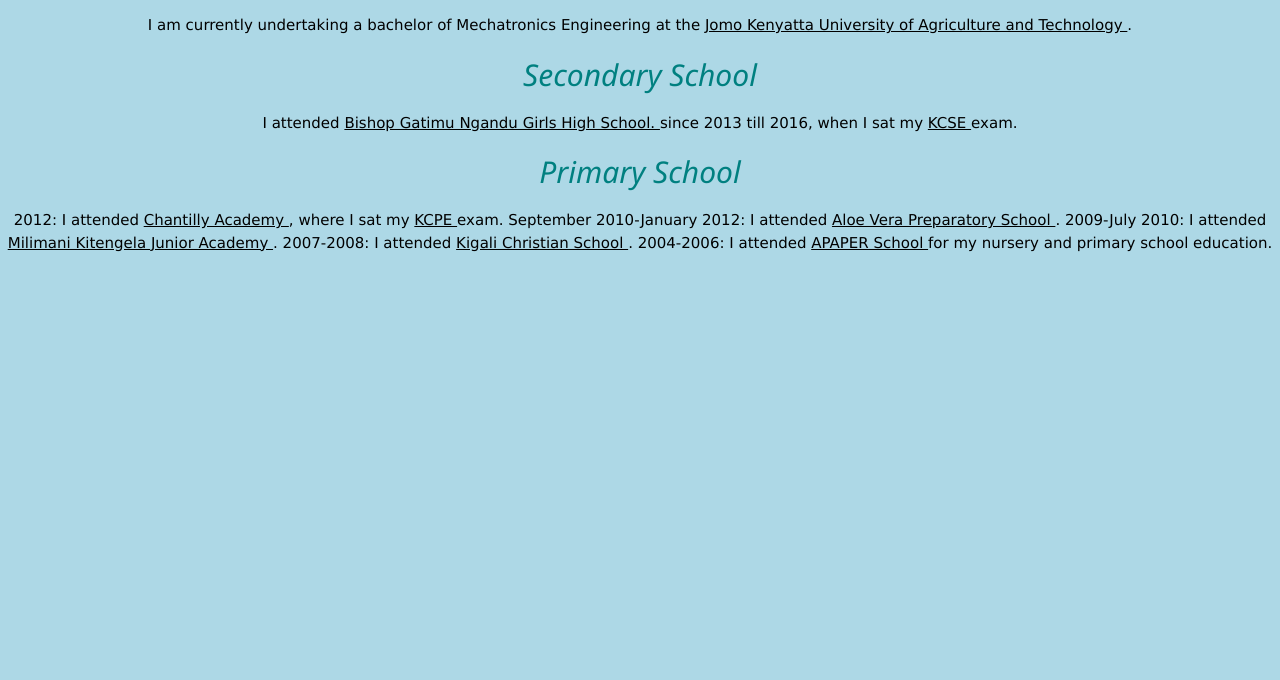
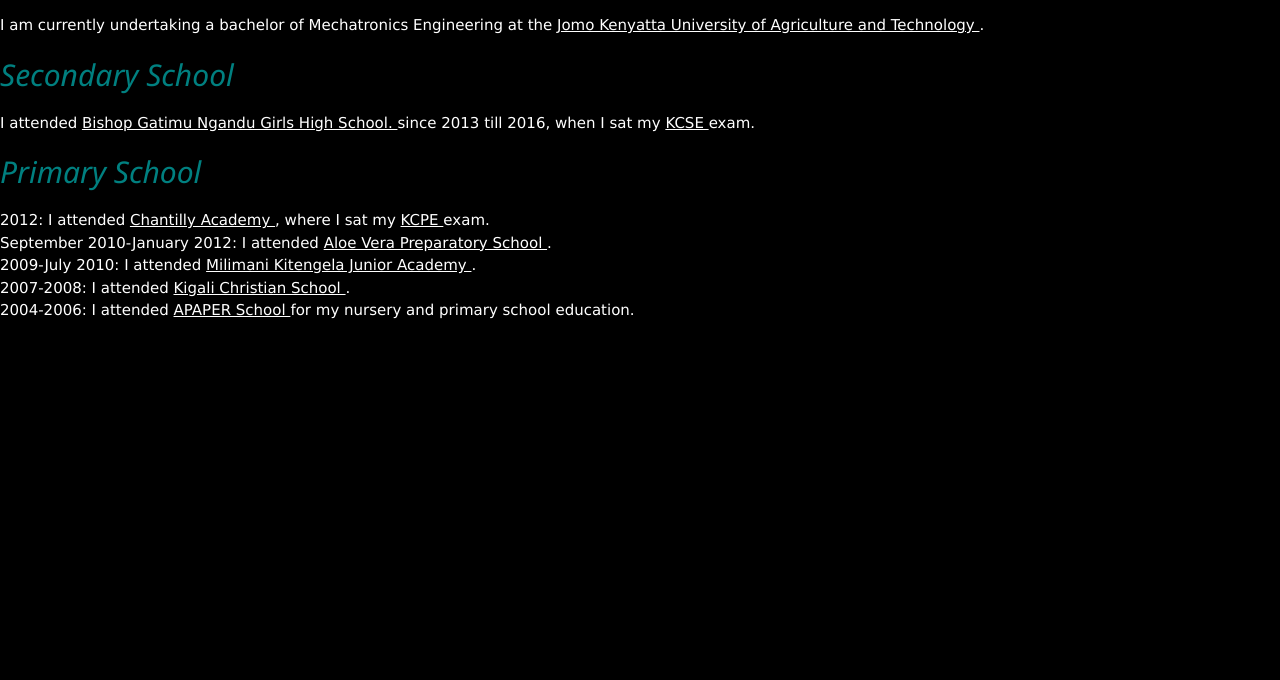
Before and after one commit to Shekillah/Shekillah.github.io, a plain HTML site: page Educational Background.html in a window 1280 px wide. Shown: the part 120-800 px from the top of the page. Drawn offline with nearby package versions, Linux system fonts and the light colour scheme.

Commit message:
Add files via upload

```diff
--- a/Educational Background.html
+++ b/Educational Background.html
@@ -7,6 +7,8 @@
 	<link rel="stylesheet" href="https://www.w3schools.com/w3css/4/w3.css">
 
 		<style type="text/css">
+			body {color: white;}
+
 
 			h1
 				{color: purple;}
@@ -23,35 +25,31 @@
   </head>
 
 
-<body bgcolor="lightblue">
-
-          <center>
+<body bgcolor="black">
 
 	 <h1><b> EDUCATIONAL BACKGROUND: </b></h1>
 
 	 		<h2><i> University </i> </h2>
 
 			 	<p>
-			 		I am currently undertaking a bachelor of Mechatronics Engineering at the <a href="http://www.jkuat.ac.ke"> Jomo Kenyatta University of Agriculture and Technology </a>.
+			 		I am currently undertaking a bachelor of Mechatronics Engineering at the <a href="http://www.jkuat.ac.ke"> Jomo Kenyatta University of Agriculture and Technology </a>.<br>
 			 	</p>
 
 
 	 		<h2> <i> Secondary School </i></h2>
 
 	 			<p>
-	 				I attended <a href="https://en.wikipedia.org/wiki/Bishop_Gatimu_Ngandu_Girls_High_School"> Bishop Gatimu Ngandu Girls High School. </a> since 2013 till 2016, when I sat my <a href="https://en.wikipedia.org/wiki/Kenya_Certificate_of_Secondary_Education"> KCSE </a> exam.
+	 				I attended <a href="https://en.wikipedia.org/wiki/Bishop_Gatimu_Ngandu_Girls_High_School"> Bishop Gatimu Ngandu Girls High School. </a> since 2013 till 2016, when I sat my <a href="https://en.wikipedia.org/wiki/Kenya_Certificate_of_Secondary_Education"> KCSE </a> exam. <br>
 	 			</p>
 
 	 		<h2> <i> Primary School </i></h2>
 
                 <p>
-                	2012: I attended <a href="https://www.chantillyschools.ac.ke/about-chantilly-schools/"> Chantilly Academy </a>, where I sat my <a href="https://en.wikipedia.org/wiki/Kenya_Certificate_of_Primary_Education"> KCPE </a> exam.
-					September 2010-January 2012: I attended <a href="https://kenyanlife.info/tag/aloe-vera-primary-school/"> Aloe Vera Preparatory School </a>.
-					2009-July 2010: I attended <a href="https://www.facebook.com/MilimanikitengelaJuniorAcademy/"> Milimani Kitengela Junior Academy </a>.
-					2007-2008: I attended <a href="http://kigalichristianschool.org/"> Kigali Christian School </a>.
+                	2012: I attended <a href="https://www.chantillyschools.ac.ke/about-chantilly-schools/"> Chantilly Academy </a>, where I sat my <a href="https://en.wikipedia.org/wiki/Kenya_Certificate_of_Primary_Education"> KCPE </a> exam.<br>
+					September 2010-January 2012: I attended <a href="https://kenyanlife.info/tag/aloe-vera-primary-school/"> Aloe Vera Preparatory School </a>.<br>
+					2009-July 2010: I attended <a href="https://www.facebook.com/MilimanikitengelaJuniorAcademy/"> Milimani Kitengela Junior Academy </a>.<br>
+					2007-2008: I attended <a href="http://kigalichristianschool.org/"> Kigali Christian School </a>.<br>
 					2004-2006: I attended <a href="https://schools.ea.rw/spip.php?article6515"> APAPER School </a> for my nursery and primary school education.
                 </p>
-
-         </center>
 </body>
 </html>
```
